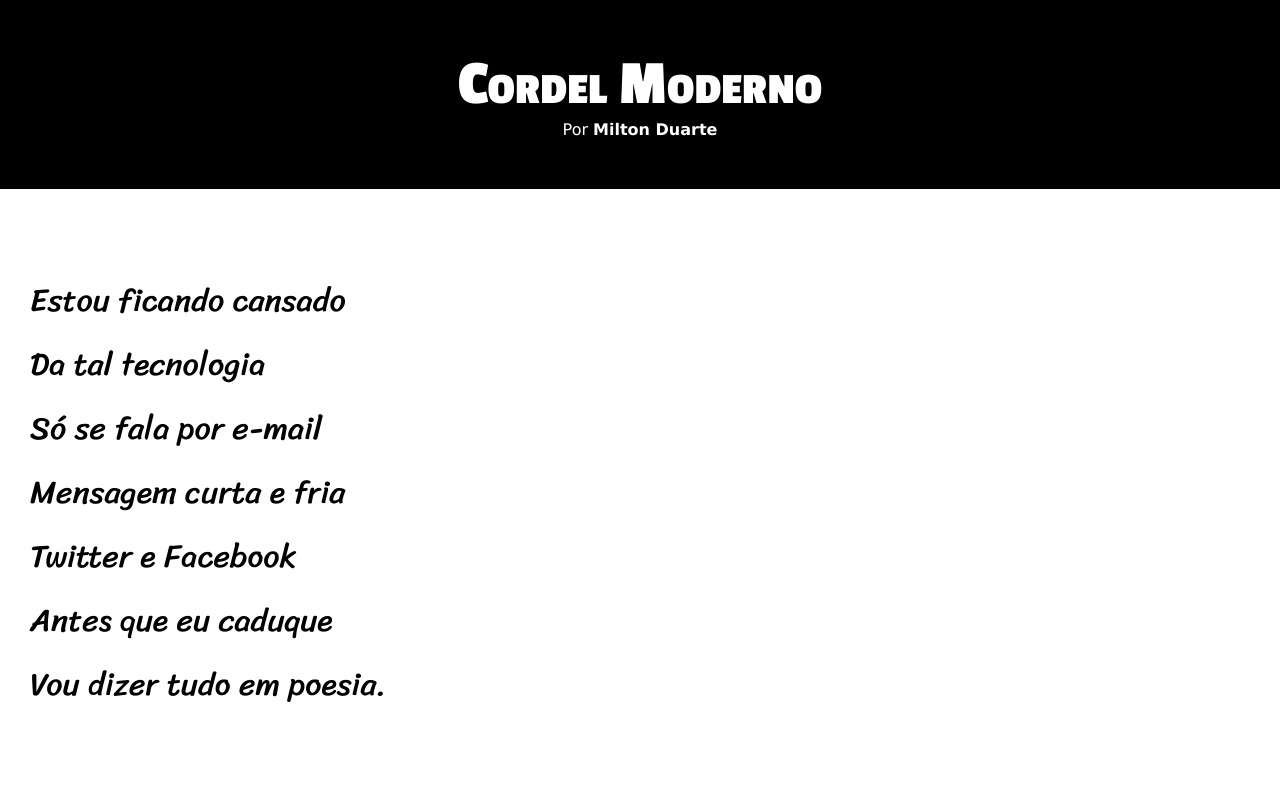
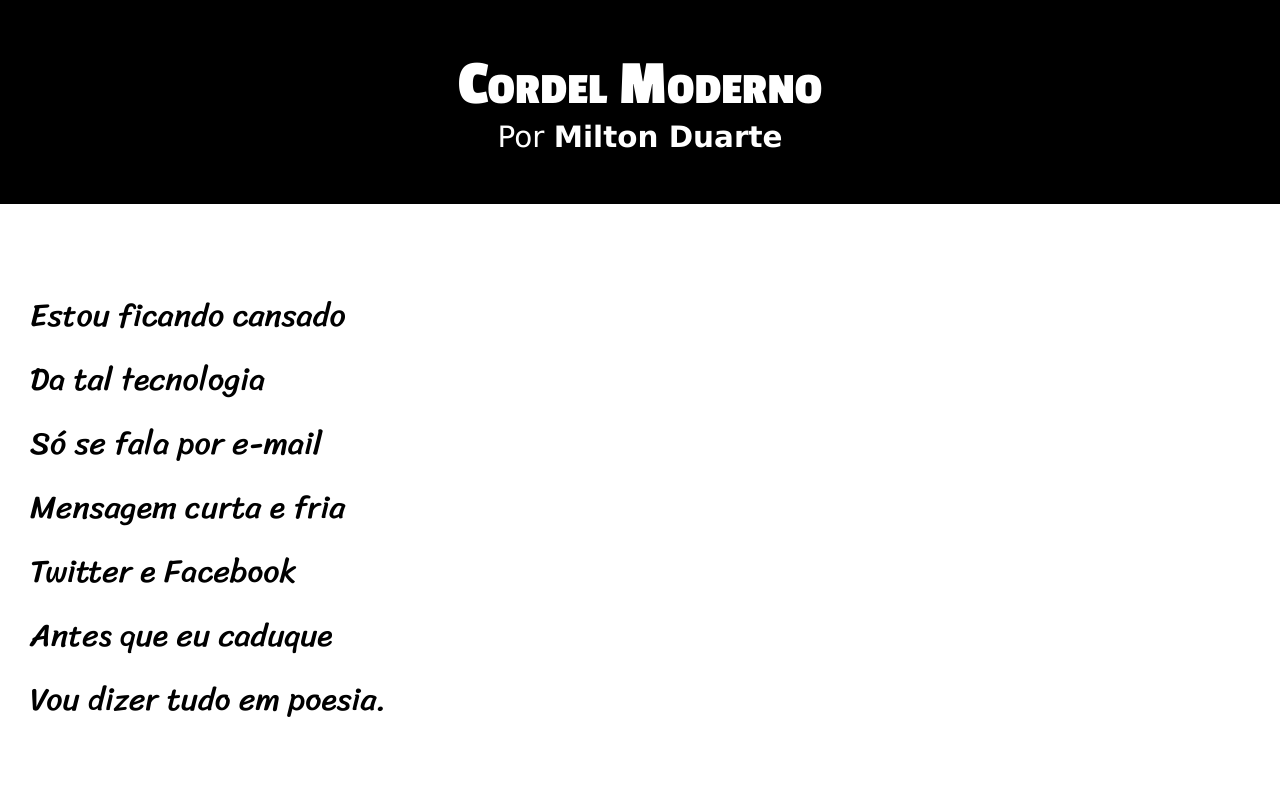
Before and after one commit to kaiquemachadopro/projeto-cordel, a plain HTML site: page index.html in a window 1280 px wide. Shown: the top 800 px of the page. Drawn offline with Linux system fonts and the light colour scheme.

Commit message:
Update style.css

```diff
--- a/style/style.css
+++ b/style/style.css
@@ -42,6 +42,7 @@ header > h1 {
 
 header > p {
     padding-bottom: 50px;
+    font-size: 2.3vw;
 }
 
 
```
